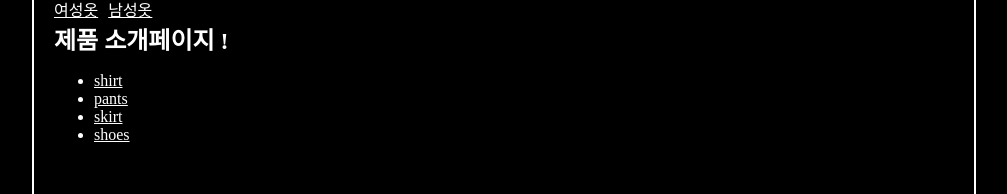
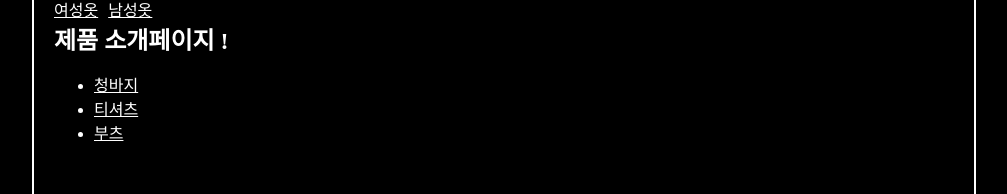
Before and after one commit to chosule/next_d, a Next.js app: page /products in a window 1280 px wide. Shown: the part 140-334 px from the top of the page, without its empty margins (136-1143 px from the left). Built offline with nearby package versions, Linux system fonts and the light colour scheme.

Commit message:
feat : SSG 렌더링해보기

```diff
--- /dev/null
+++ b/data/products.json
@@ -0,0 +1,17 @@
+[
+    {
+        "id":"1234",
+        "name":"청바지",
+        "price": 5000
+    },
+    {
+        "id":"1221",
+        "name":"티셔츠",
+        "price": 2000
+    },
+    {
+        "id":"1259",
+        "name":"부츠",
+        "price": 15000
+    }
+]
--- a/src/app/products/page.tsx
+++ b/src/app/products/page.tsx
@@ -1,15 +1,16 @@
+import { getProducts } from "@/service/products";
 import Link from "next/link";
 
-const products = ["shirt", "pants", "skirt", "shoes"];
 
-export default function ProductPage() {
+export default async function ProductPage() {
+   const products = await getProducts();
   return (
     <>
       <h1>제품 소개페이지 !</h1>
       <ul>
-        {products.map((product) => (
-          <li>
-            <Link href={`/products/${product}`}>{product}</Link>
+        {products?.map((product,index) => (
+          <li key={index}>
+            <Link href={`/products/${product.id}`}>{product.name}</Link>
           </li>
         ))}
       </ul>
--- /dev/null
+++ b/src/service/products.ts
@@ -0,0 +1,25 @@
+import path from "path";
+import {promises as fs} from "fs"
+
+export type Product = {
+    id:string;
+    name:string;
+    price:number;
+}
+export async function getProducts():Promise<Product[]> {
+    // 현재 실행중인 노드 파일의 위치
+    // path.join => 경로를 합쳐줌
+    // process.cwd => 현재작업 디렉토리
+    const filePath = path.join(process.cwd(), 'data','products.json');
+    // 파일경로 : /현재작업디렉토리의경로/data/products.json
+
+    // fs.readFile 파일을 읽는데 사용되는 내장 메서드 (filename, encoding, callback)
+    const data = await fs.readFile(filePath,'utf-8');
+
+    return JSON.parse(data);
+}
+
+export async function getProduct(id:string):Promise<Product | undefined> {
+    const products = await getProducts();
+    return products.find((item) => item.id === id);
+}
```
Also changed, not shown: src/app/products/[slug]/page.tsx (+15 -11 lines).
